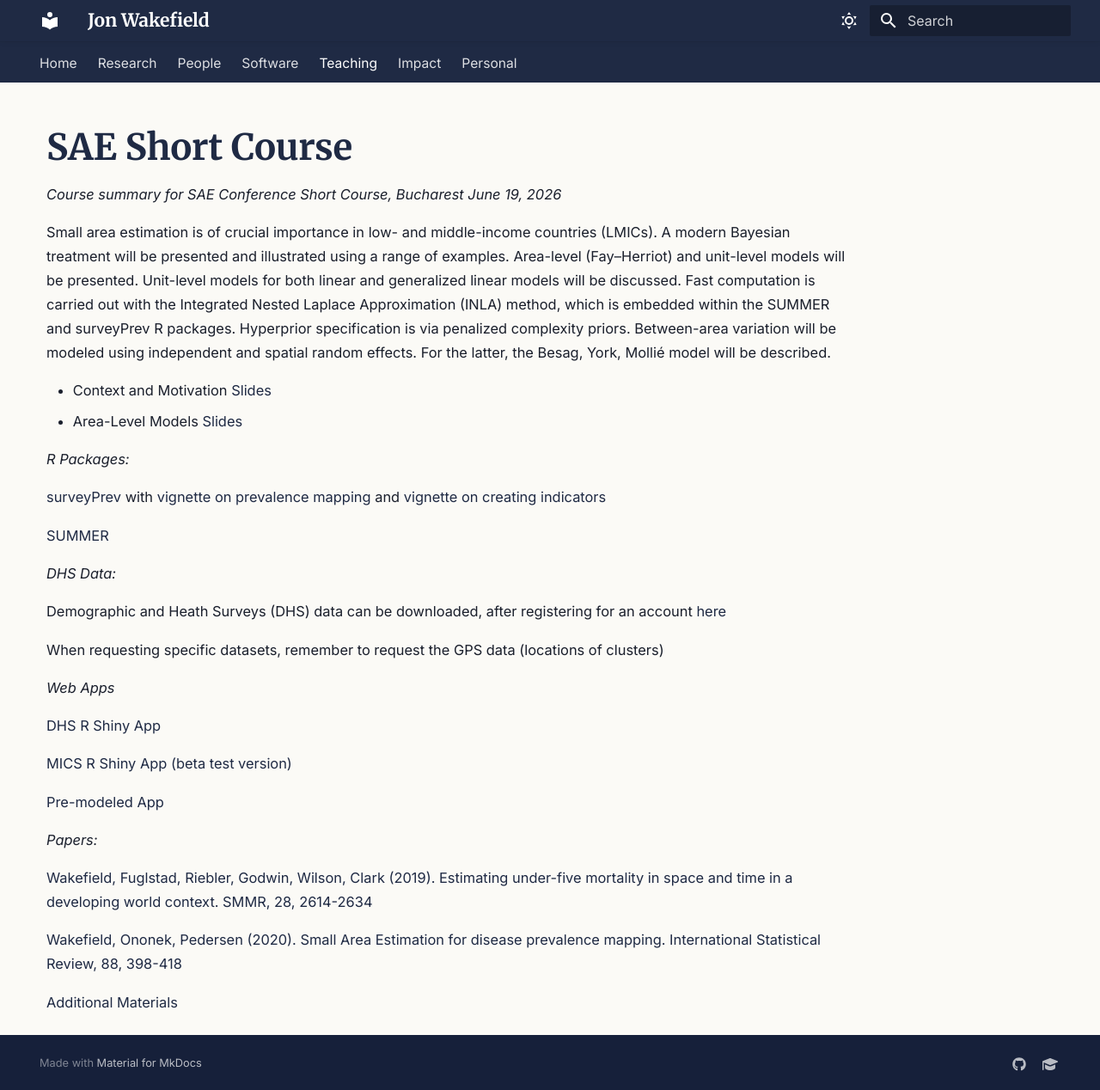
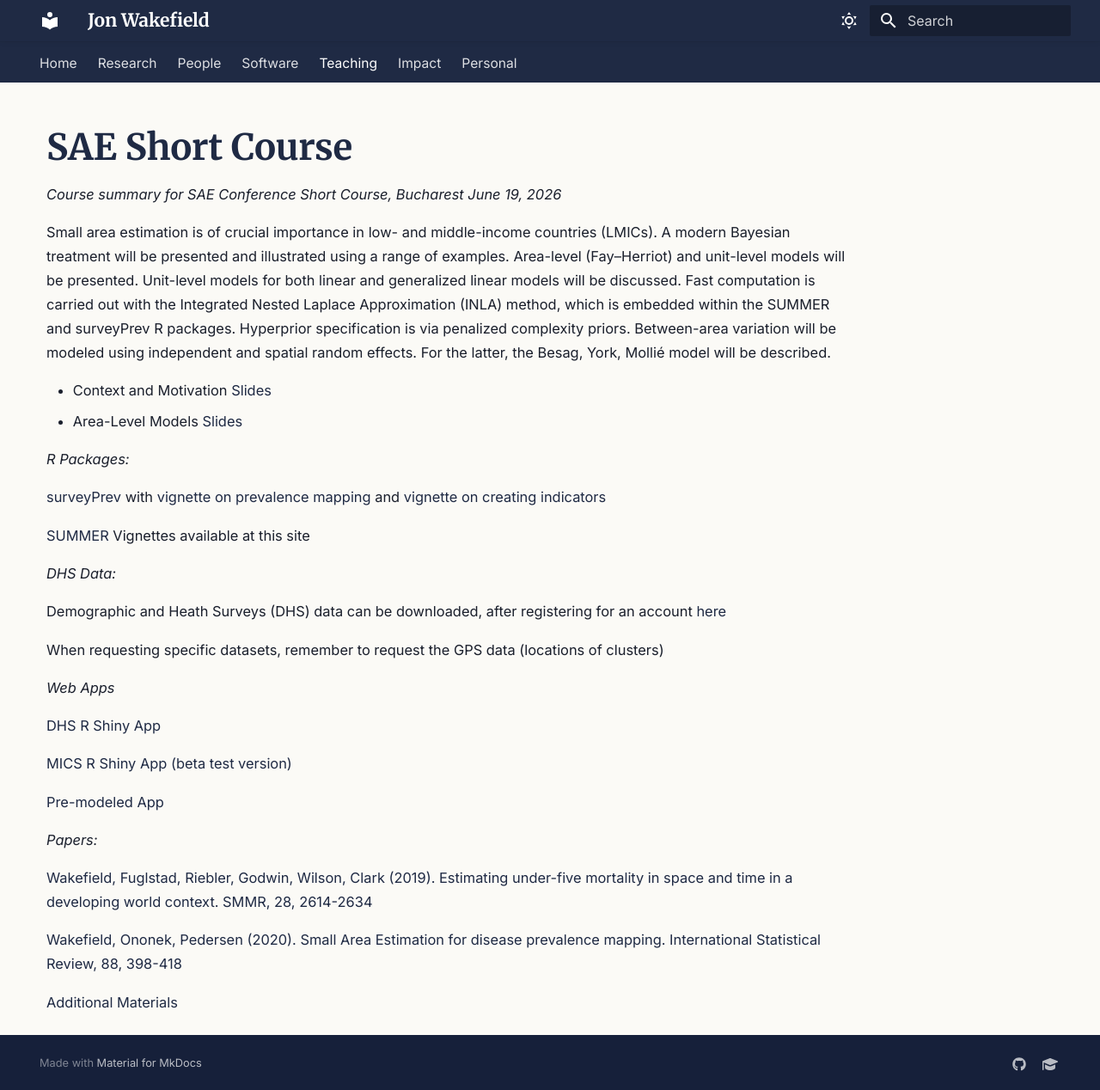
Before and after one commit to jonwake/website, an MkDocs documentation site: the page built from docs/teaching-SAE-course.md, in a window 1280 px wide and 1268 px high. Shown: the whole window at 86% size. Built offline with MkDocs 1.6.1 and Material for MkDocs 9.7.7, drawn with Linux system fonts in a browser that asks for light colours.

Commit message:
Update teaching-SAE-course.md

```diff
--- a/docs/teaching-SAE-course.md
+++ b/docs/teaching-SAE-course.md
@@ -11,7 +11,7 @@ Small area estimation is of crucial importance in low- and middle-income countri
 
 [surveyPrev](https://cran.r-project.org/web/packages/surveyPrev/index.html) with [vignette on prevalence mapping](https://cran.r-project.org/web/packages/surveyPrev/vignettes/vignette-main.html) and [vignette on creating indicators](https://cran.r-project.org/web/packages/surveyPrev/vignettes/vignette-data-preparation.html)
 
-[SUMMER](https://cran.r-project.org/web/packages/SUMMER/index.html)
+[SUMMER](https://cran.r-project.org/web/packages/SUMMER/index.html) Vignettes available at this site
 
 *DHS Data:*
 
```
